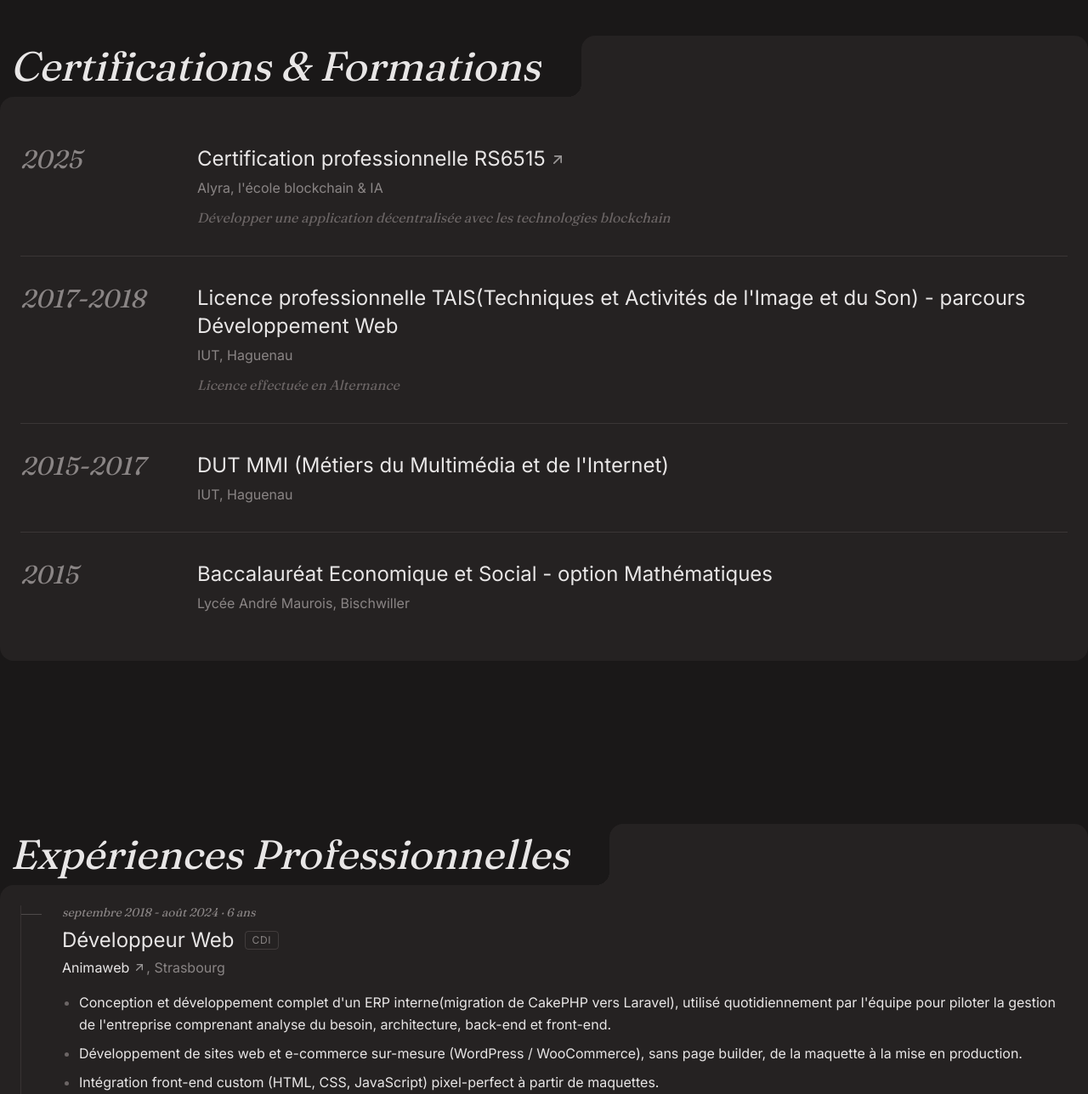
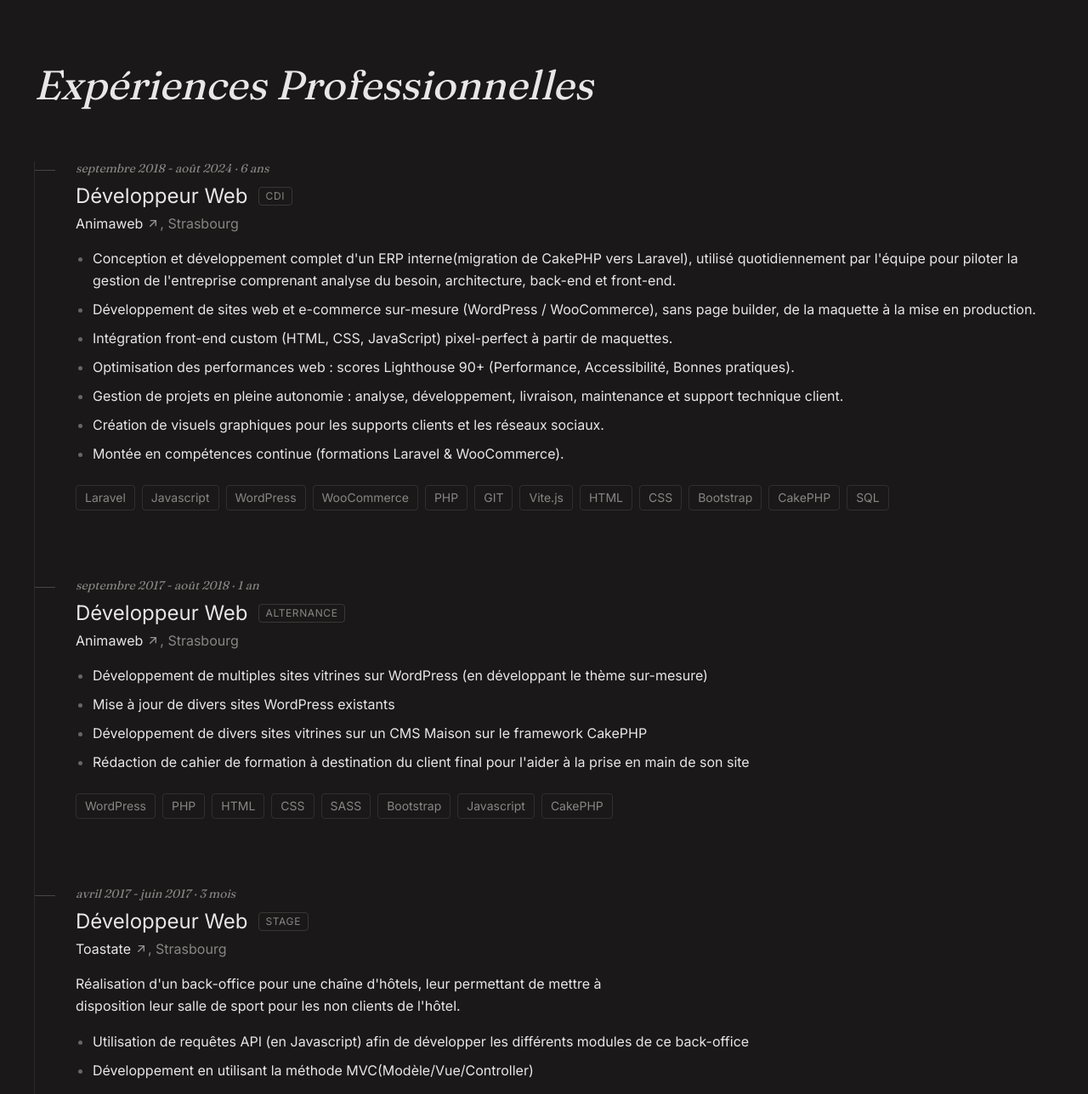
Before and after one commit to Zomirks/portfolio, a Next.js app: page / in a window 1280 px wide. Shown: the part 1422-2710 px from the top of the page at 85% size. Built offline with nearby package versions, Linux system fonts and the light colour scheme.

Commit message:
feat: unframe experiences & mirror certifications notch

```diff
--- a/src/app/globals.css
+++ b/src/app/globals.css
@@ -93,6 +93,13 @@
     }
 }
 
+.section-title {
+    font-size: clamp(1.125rem, 5vw, 3rem);
+    font-style: italic;
+    line-height: 1.1;
+    padding-bottom: 0.15em;
+}
+
 .notch-roof {
     flex-grow: 1;
     background-color: var(--surface);
@@ -125,6 +132,39 @@
 
 .panel-content {
     padding: 24px;
+
+    @media (width >= theme(--breakpoint-md)) {
+        padding: 40px;
+    }
+}
+
+.frame-mirrored {
+    .panel-header {
+        flex-direction: row-reverse;
+    }
+
+    .notch-title {
+        padding: 0 12px 0 24px;
+
+        @media (width >= theme(--breakpoint-md)) {
+            padding: 0 12px 0 48px;
+        }
+    }
+
+    .notch-roof::after {
+        left: auto;
+        right: calc(var(--radius) * -1);
+        background: radial-gradient(
+            circle at top right,
+            transparent var(--radius),
+            var(--surface) var(--radius)
+        );
+    }
+
+    .inner-panel {
+        border-top-left-radius: 0;
+        border-top-right-radius: var(--radius);
+    }
 }
 
 .btn-back-to-top {
--- a/src/app/page.tsx
+++ b/src/app/page.tsx
@@ -10,8 +10,8 @@ export default function Home() {
         <>
             <Hero />
             <About />
+            <Experiences />
             <Certifications />
-            <Experiences />
             <BackToTop />
             <Footer />
         </>
--- a/src/components/shared/Certifications.tsx
+++ b/src/components/shared/Certifications.tsx
@@ -11,7 +11,7 @@ export default function Certifications() {
     return (
         <section
             id="certifications"
-            className="frame-container container mx-auto py-24 px-4 md:px-0"
+            className="frame-container frame-mirrored container mx-auto py-24 px-4 md:px-0"
         >
             <div className="panel-header">
                 <div className="notch-title">
--- a/src/components/shared/Experiences.tsx
+++ b/src/components/shared/Experiences.tsx
@@ -9,17 +9,10 @@ export default function Experiences() {
     if (sorted.length === 0) return null;
 
     return (
-        <section id="experiences" className="frame-container container mx-auto py-24 px-4 md:px-0">
-            <div className="panel-header">
-                <div className="notch-title">
-                    <h3>Expériences Professionnelles</h3>
-                </div>
-                <div className="notch-roof" />
-            </div>
+        <section id="experiences" className="container mx-auto px-10 py-24">
+            <h3 className="section-title text-center sm:text-left">Expériences Professionnelles</h3>
 
-            <div className="inner-panel">
-                <div className="panel-content">
-                    <ol className="relative space-y-14 border-l border-foreground-subtle/25 pl-6 md:space-y-20 md:pl-12">
+            <ul className="relative mt-10 space-y-14 border-l border-foreground-subtle/25 pl-6 md:mt-14 md:space-y-20 md:pl-12">
                 {sorted.map((exp: Experience, i) => {
                     const duration = getDuration(exp.startDate, exp.endDate);
 
@@ -97,9 +90,7 @@ export default function Experiences() {
                         </Reveal>
                     );
                 })}
-                    </ol>
-                </div>
-            </div>
+            </ul>
         </section>
     );
 }
```
Lines whose indentation alone changed are shown as unchanged.
